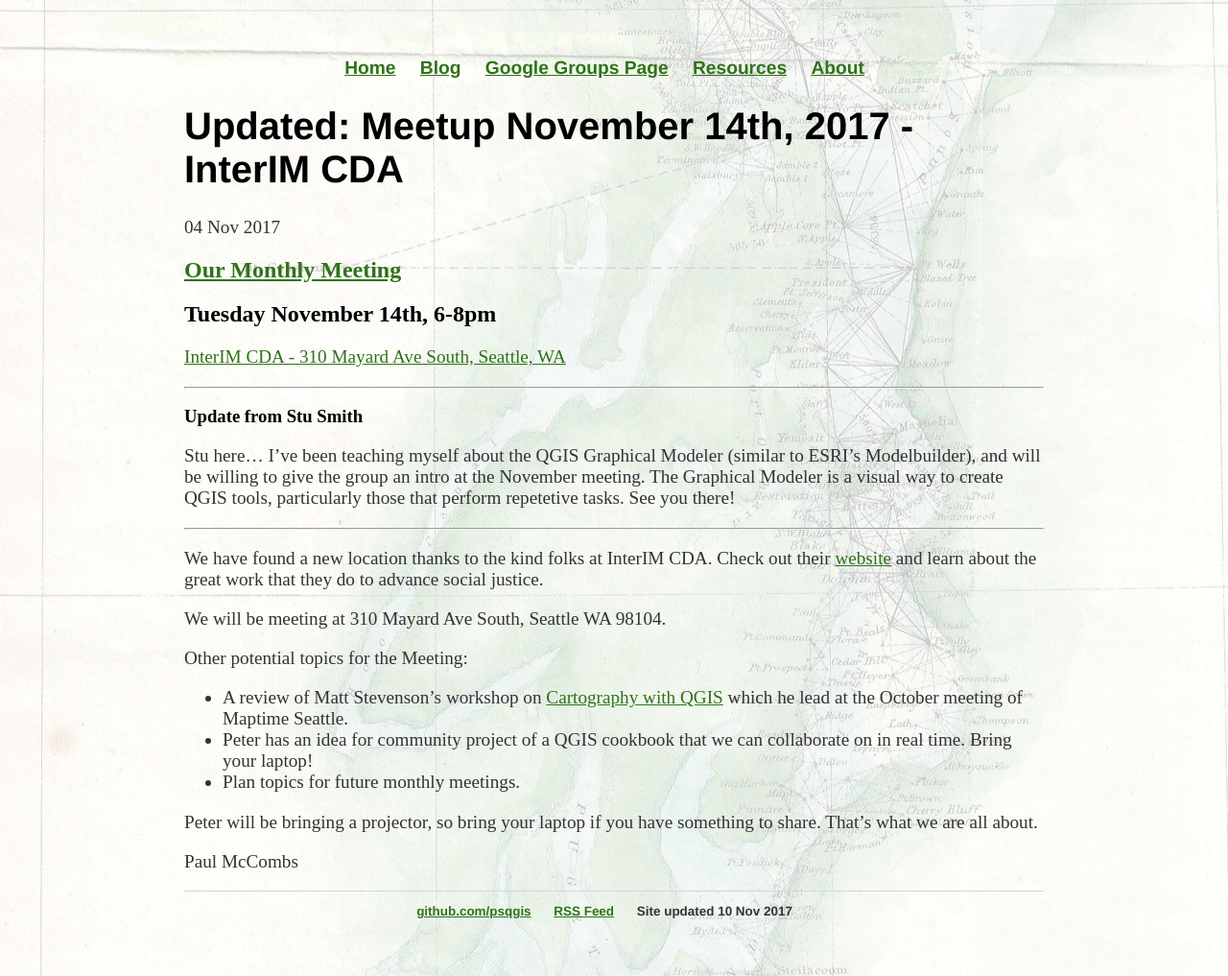
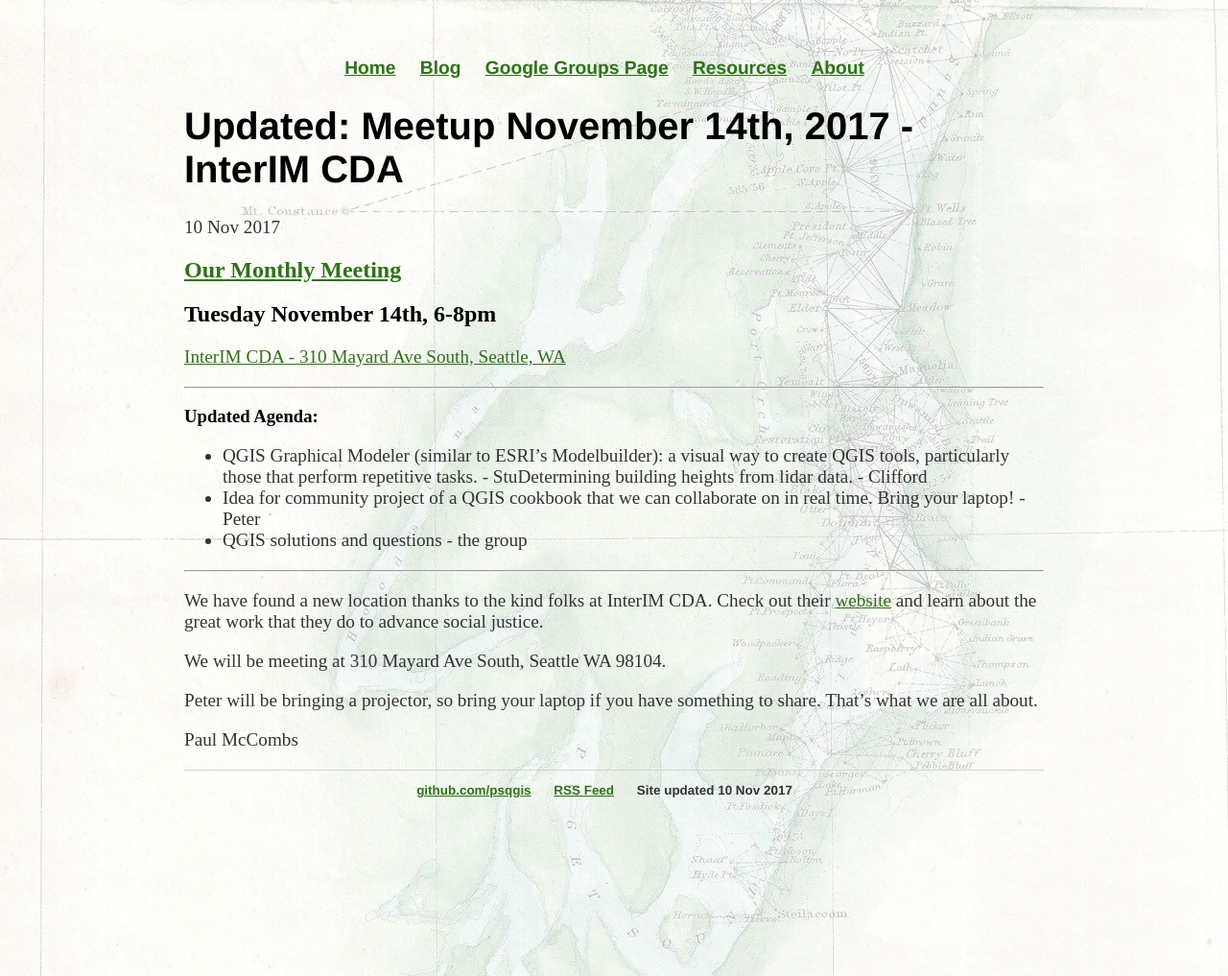
Before and after one commit to psqgis/psqgis.github.io, a Jekyll site: the page built from _posts/2017-10-16-Meetup-November-14th.md, in a window 1280 px wide. Shown: the whole page at 96% size. Built offline with Jekyll 4.4.1, drawn with Linux system fonts in a browser that asks for light colours.

Commit message:
November meeting agenda updated

```diff
--- a/_posts/2017-10-16-Meetup-November-14th.md
+++ b/_posts/2017-10-16-Meetup-November-14th.md
@@ -1,7 +1,7 @@
 ---
 layout: post
 title: "Updated: Meetup November 14th, 2017 - InterIM CDA"
-date: 2017-11-04
+date: 2017-11-10
 schedule: 2017-11-14T18:00:00.0-8
 ---
 ## [Our Monthly Meeting](https://www.meetup.com/Puget-Sound-QGIS-Users-Group/events/244271527/)
@@ -12,8 +12,11 @@ schedule: 2017-11-14T18:00:00.0-8
 
 ---
 
-### Update from Stu Smith
-Stu here... I've been teaching myself about the QGIS Graphical Modeler (similar to ESRI's Modelbuilder), and will be willing to give the group an intro at the November meeting. The Graphical Modeler is a visual way to create QGIS tools, particularly those that perform repetetive tasks. See you there!
+### Updated Agenda:
+
++ QGIS Graphical Modeler (similar to ESRI’s Modelbuilder): a visual way to create QGIS tools, particularly those that perform repetitive tasks. - StuDetermining building heights from lidar data. - Clifford
++ Idea for community project of a QGIS cookbook that we can collaborate on in real time. Bring your laptop! - Peter
++ QGIS solutions and questions - the group
 
 ---
 
@@ -21,12 +24,6 @@ We have found a new location thanks to the kind folks at InterIM CDA. Check out
 
 We will be meeting at 310 Mayard Ave South, Seattle WA 98104.
 
-Other potential topics for the Meeting:
-
-+ A review of Matt Stevenson's workshop on [Cartography with QGIS](https://docs.google.com/presentation/d/1nMosVjadS2wA2QEdUcQx_mFzePWPpBJSmm31t3T_258/edit#slide=id.p)  which he lead at the October meeting of Maptime Seattle.
-+ Peter has an idea for community project of a QGIS cookbook that we can collaborate on in real time. Bring your laptop!
-+ Plan topics for future monthly meetings.
-
 Peter will be bringing a projector, so bring your laptop if you have something to share. That's what we are all about.
 
 Paul McCombs
```
